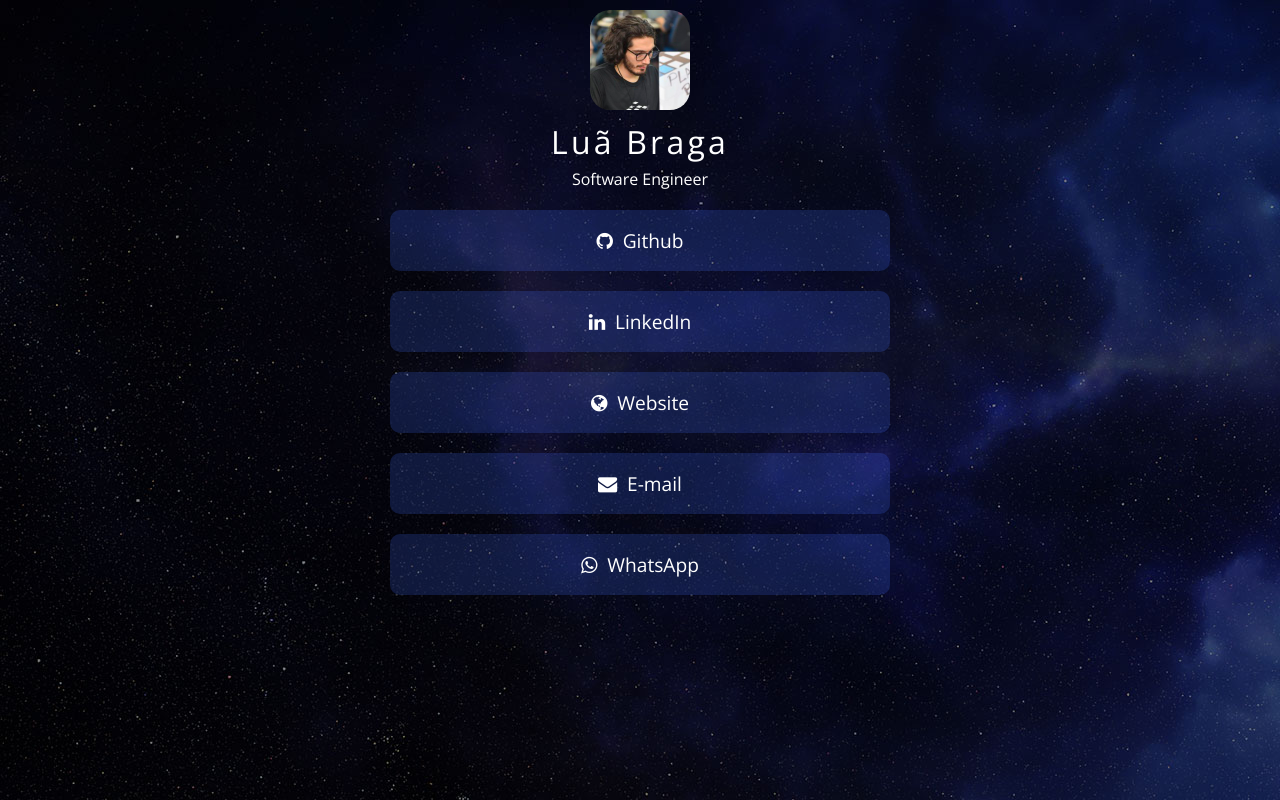
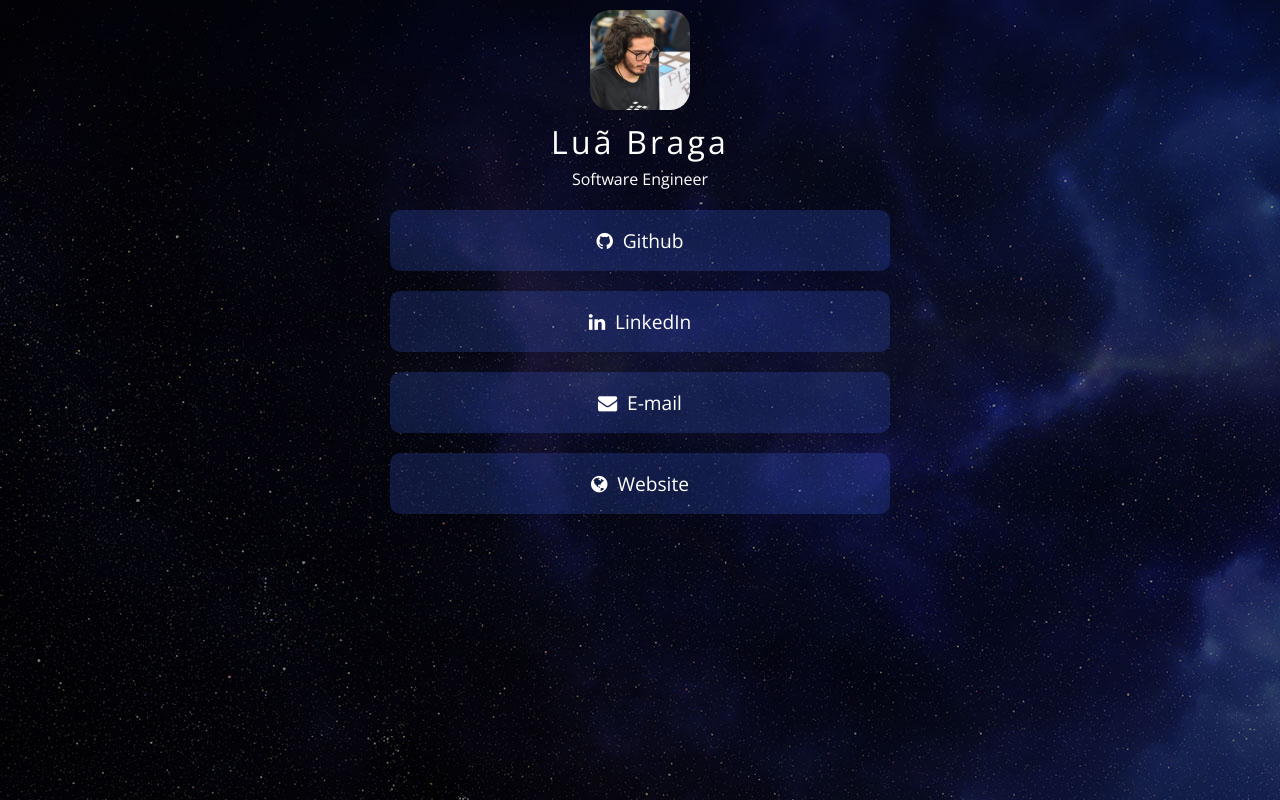
Before and after one commit to lmourabraga/lmourabraga.github.io, a plain HTML site: page index.html in a window 1280 px wide. Drawn offline with nearby package versions, Linux system fonts and the light colour scheme.

Commit message:
Updating contact links

```diff
--- a/index.html
+++ b/index.html
@@ -23,14 +23,11 @@
         <a class="link" href="https://github.com/lmourabraga" target="_blank"><i class="fa fa-github"></i> Github</a>
         <a class="link" href="https://www.linkedin.com/in/lmourabraga/" target="_blank"><i class="fa fa-linkedin"
                 aria-hidden="true"></i> LinkedIn</a>
-        <a class="link" href="http://lmourabraga.com" target="_blank"><i class="fa fa-globe" aria-hidden="true"></i>
-            Website</a>
         <a class="link" href="mailto:mail@lmourabraga.com" target="_blank"><i class="fa fa-envelope"
                 aria-hidden="true"></i>
             E-mail</a>
-        <a class="link" href="https://web.whatsapp.com/send?phone=5591981380045" target="_blank"><i
-                class="fa fa-whatsapp" aria-hidden="true"></i>
-            WhatsApp</a>
+        <a class="link" href="http://lmourabraga.com" target="_blank"><i class="fa fa-globe" aria-hidden="true"></i>
+            Website</a>
     </div>
 
 </body>
```
